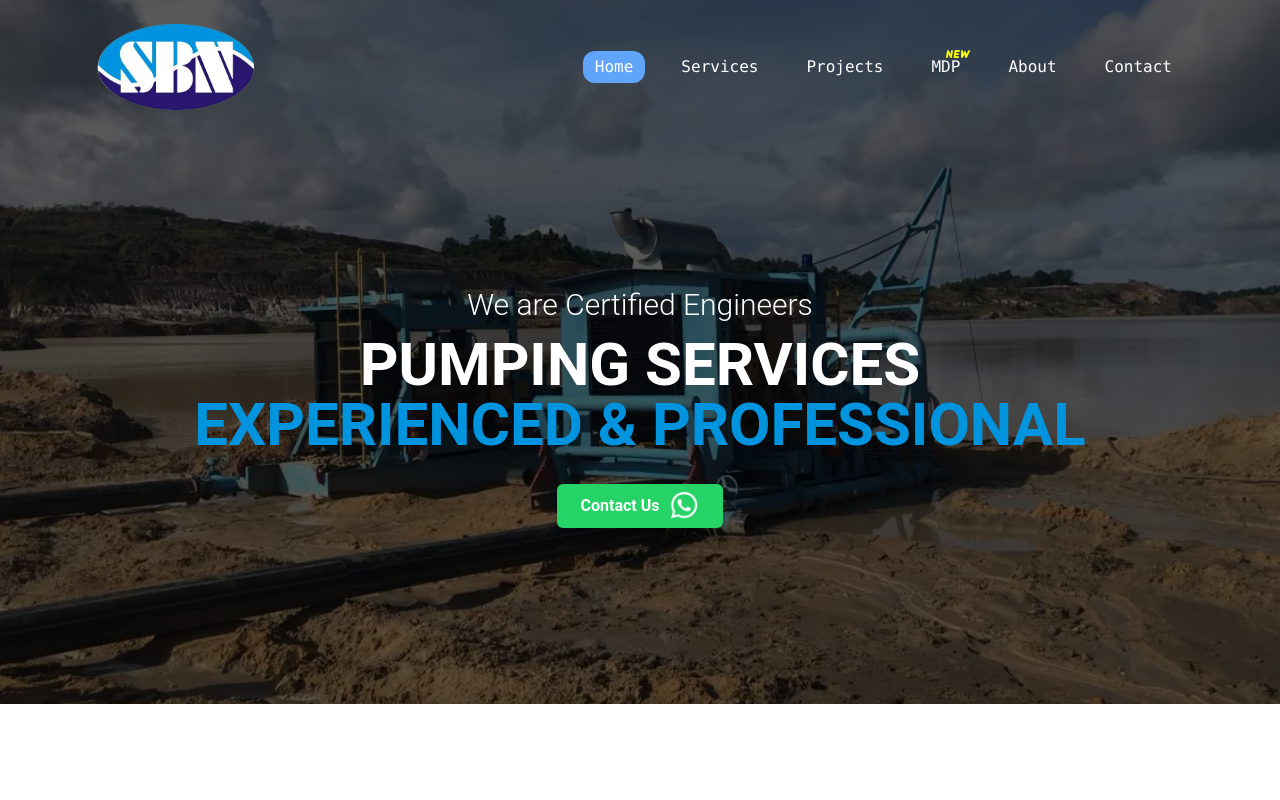
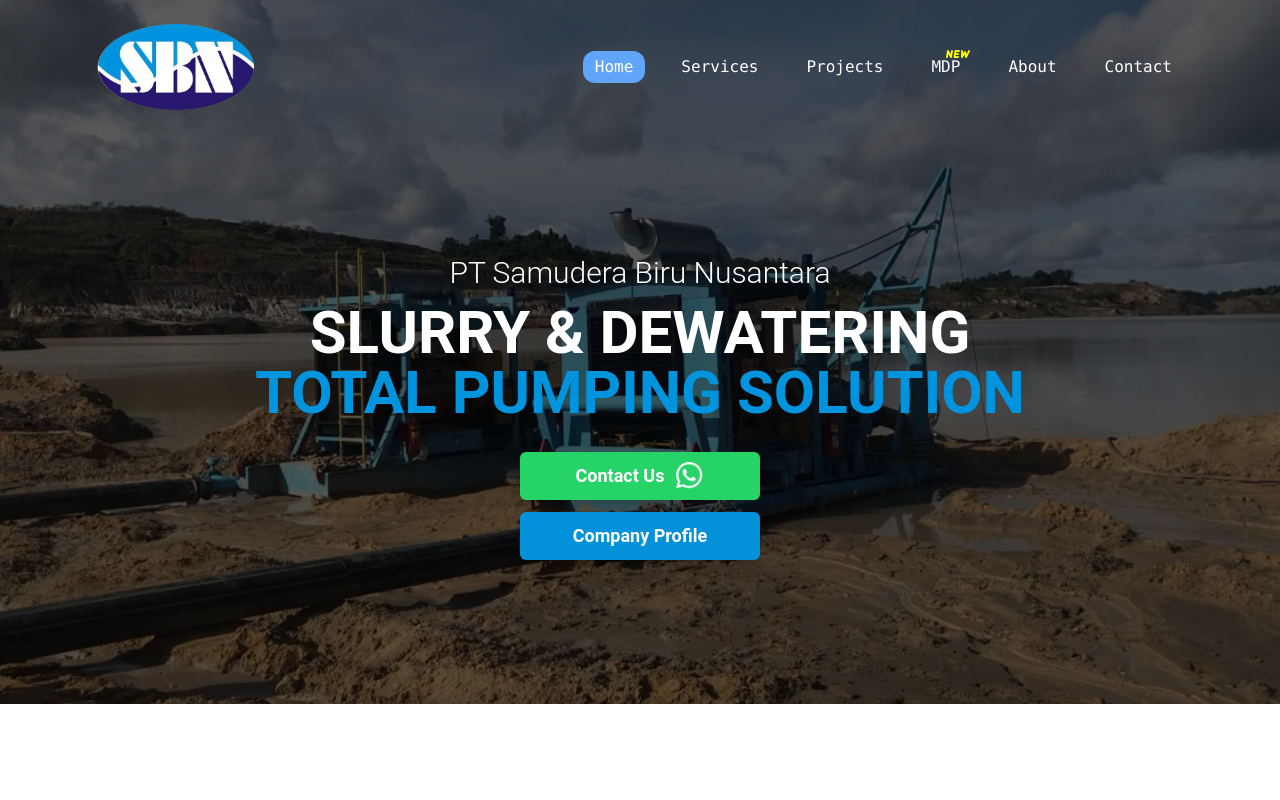
Before and after one commit to michaelleopold/sbnwebsitenext13vercel, a Next.js app: page / in a window 1280 px wide. Shown: the top 800 px of the page. Built offline with nearby package versions, Linux system fonts and the light colour scheme.

Commit message:
add company profile download button at homepage, change text in homepage hero section

```diff
--- /dev/null
+++ b/components/Home/Button/CompanyProfileButton.js
@@ -0,0 +1,59 @@
+'use client';
+
+import { Player } from '@lottiefiles/react-lottie-player';
+import { useState } from 'react';
+
+const url = 'https://samuderabirunusantara.com/documents/Slurry & Dewatering Company Profile.pdf';
+
+const CompanyProfileButton = () => {
+  const [loading, setLoading] = useState(false);
+  const [fetchError, setFetchError] = useState(null);
+
+  function downloadCompanyProfile() {
+    fetch(url)
+      .then((response) => {
+        setFetchError(null);
+        setLoading(true);
+        return response.blob();
+      })
+      .then((blob) => {
+        const blobUrl = window.URL.createObjectURL(new Blob([blob]));
+        const fileName = url.split('/').pop();
+        const aTag = document.createElement('a');
+        aTag.href = blobUrl;
+        aTag.setAttribute('download', fileName);
+        document.body.appendChild(aTag);
+        aTag.click();
+        aTag.remove();
+      }).catch(() => {
+        setFetchError('please try again');
+      })
+      .finally(() => {
+        setLoading(false);
+      });
+  }
+
+  return (
+    <div className="relative">
+      <button onClick={downloadCompanyProfile} disabled={loading} className="disabled:hover:opacity-100 disabled:active:opacity-100 disabled:cursor-progress relative rounded-md shadow-lg flex justify-center items-center bg-main hover:opacity-60 active:opacity-20 w-52 md:w-60 h-[3rem] py-3 cursor-pointer transition-all">
+        {loading ? (
+          <div className="absolute inset-0 flex items-center justify-center">
+            <Player
+              loop
+              src="lotties/download-loading.json"
+              play
+              autoplay
+              speed={2}
+              className="w-20 h-20"
+            />
+          </div>
+        ) : (
+          <h1 className="font-bold text-white text-center text-lg">Company Profile</h1>
+        )}
+      </button>
+      {fetchError && <div className="text-red-500 absolute right-0">{fetchError}</div>}
+    </div>
+  );
+};
+
+export default CompanyProfileButton;
--- /dev/null
+++ b/components/Home/Button/WhatsappButton.js
@@ -0,0 +1,12 @@
+import Image from 'next/image';
+
+const WhatsappButton = () => (
+  <a href="http://api.whatsapp.com/send?phone=6285251455565" className="rounded-md shadow-lg flex justify-center items-center bg-whatsapp hover:opacity-60 active:opacity-20 w-52 md:w-60 h-[3rem] py-3 mt-[0.3rem] space-x-3 cursor-pointer transition-all">
+    <h1 className="font-bold text-white text-lg">Contact Us</h1>
+    <div className='ml-2 flex justify-center'>
+      <Image src="/icons/whatsapp-white.png" alt="whatsapp" width={28} height={28} />
+    </div>
+  </a>
+);
+
+export default WhatsappButton;
--- a/components/Home/HomeHeaderContent.js
+++ b/components/Home/HomeHeaderContent.js
@@ -1,19 +1,16 @@
 /* eslint-disable max-len */
 
-import Image from 'next/image';
+import CompanyProfileButton from './Button/CompanyProfileButton';
+import WhatsappButton from './Button/WhatsappButton';
 
 const HomeHeaderContent = () => (
   <div className="flex-grow flex flex-col justify-center items-center text-white">
-    <h1 className="text-2xl text-center md:text-[1.6rem] lg:text-3xl font-light mb-3">We are Certified Engineers</h1>
-    <h1 className="text-5xl text-center md:text-[3.1rem] md:mb-1 lg:mb-0 lg:text-6xl font-bold">PUMPING SERVICES</h1>
-    <h1 className="text-3xl text-center md:text-[3.1rem] lg:text-6xl font-bold text-[#0094DF]">EXPERIENCED & PROFESSIONAL</h1>
-    <div className="w-fit mt-6">
-      <a href="http://api.whatsapp.com/send?phone=6285251455565" className="rounded-md shadow-lg flex justify-center items-center bg-whatsapp hover:opacity-60 active:opacity-20 w-full py-2 px-6 mt-[0.3rem] space-x-3 cursor-pointer transition-all">
-        <h1 className="font-bold text-white">Contact Us</h1>
-        <div className='ml-2 flex justify-center'>
-          <Image src="/icons/whatsapp-white.png" alt="whatsapp" width={28} height={28} />
-        </div>
-      </a>
+    <h1 className="text-2xl text-center md:text-[1.6rem] lg:text-3xl font-light mb-3">PT Samudera Biru Nusantara</h1>
+    <h1 className="text-5xl text-center md:text-[3.1rem] md:mb-1 lg:mb-0 lg:text-6xl font-bold">SLURRY & DEWATERING</h1>
+    <h1 className="text-3xl text-center md:text-[3.1rem] lg:text-6xl font-bold text-[#0094DF]">TOTAL PUMPING SOLUTION</h1>
+    <div className="flex flex-col mt-6 space-y-3">
+      <WhatsappButton />
+      <CompanyProfileButton />
     </div>
   </div>
 );
```
